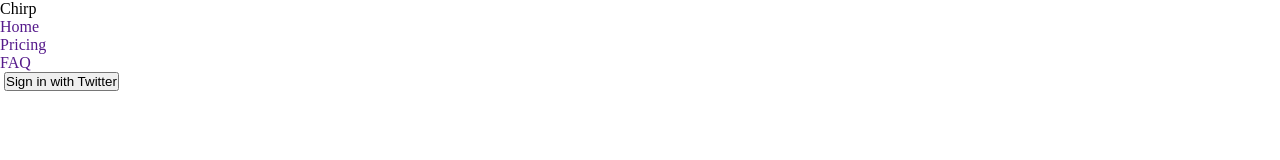
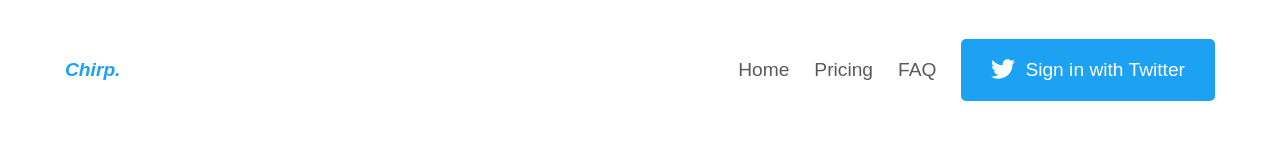
Before and after one commit to Nimero09/Design-To-Code, a plain HTML site: page index.html in a window 1280 px wide. Drawn offline with Linux system fonts and the light colour scheme.

Commit message:
Header with CSS styles

```diff
--- a/index.html
+++ b/index.html
@@ -9,16 +9,17 @@
 </head>
 <body>
     <header>
-        <nav class="container">
-            <div>Chirp</div>
+        <nav class="nav-bar">
+            <div class="nav-title">Chirp.</div>
             <ul class="nav-links">
                 <li><a href="">Home</a></li>
                 <li><a href="">Pricing</a></li>
                 <li><a href="">FAQ</a></li>
-                <div class="nav-button">
-                    <img src="" alt="">
-                    <button>Sign in with Twitter</button>
-                </div>
+                <li class="nav-button">
+                    <button>
+                        <img src="./assets/logos/Twitter.svg" alt="">
+                        Sign in with Twitter</button>
+                </li>
             </ul>
         </nav>
     </header>
--- a/style/style.css
+++ b/style/style.css
@@ -2,8 +2,62 @@
     box-sizing: border-box;
     margin: 0;
     padding: 0;
+    font-family: Arial, Helvetica, sans-serif;
 }
 
 a {
     text-decoration: none;
+    color: #595959
+    ;
 }
+
+li {
+    list-style: none;
+}
+
+/* header */
+header{
+    width: 100%;
+}
+
+.nav-bar{
+    display: flex;
+    justify-content: space-between;
+    align-items: center;
+    margin-right: auto;
+    margin-left: auto;
+    width: 1150px;
+    height: 140px;
+}
+
+.nav-bar .nav-title {
+    color: #1da1f2;
+    font-style: italic;
+    font-size: 1.2rem;
+    font-weight: 800;
+}
+
+.nav-bar .nav-links{
+    display: flex;
+    align-items: center;
+}
+
+.nav-bar .nav-links li {
+    margin-left: 25px;
+    font-size: 1.2rem;
+}
+
+.nav-button button {
+    color: white;
+    background: #1da1f2;
+    border: none;
+    padding: 20px 30px;
+    border-radius: 5px;
+    font-size: 1.2rem;
+    font-weight: 500;
+    display: flex;
+}
+
+.nav-button button img {
+    margin-right: 10px;
+}
```
Also changed, not shown: assets/logos/Twitter.svg (added).
